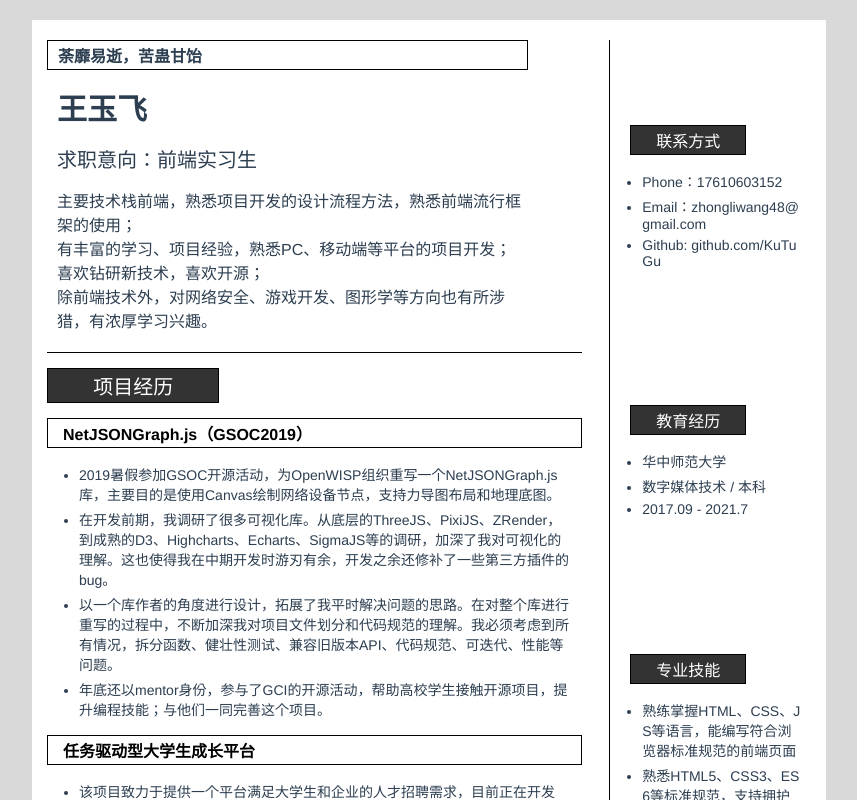
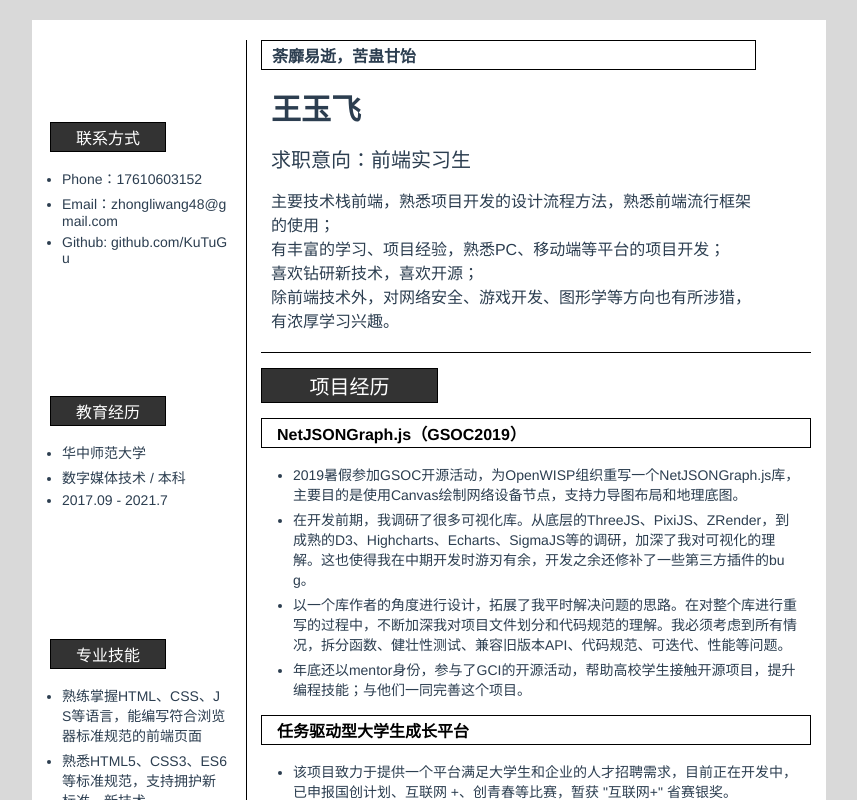
Before and after one commit to KuTuGu/Resume, a Vue app: page / in a window 1280 px wide. Shown: the top 800 px of the page, without its empty margins (211-1068 px from the left). Built offline with nearby package versions, Linux system fonts and the light colour scheme.

Commit message:
fix: layout

```diff
--- a/src/App.vue
+++ b/src/App.vue
@@ -1,16 +1,16 @@
 <template>
   <div id="app">
+    <div class="sideBar">
+      <div v-for="i of Info.sideBar" :key="i">
+        <InfoItem :Info="i" :smallTitle="true"/>
+      </div>
+    </div>
     <div class="mainContent">
       <PersonalInfo :Info="Info.PersonalInfo" />
       <!-- <ProjectExperience :Info="Info.ProjectExperience" /> -->
       <div class="projectExperience">项目经历</div>
       <div v-for="i of Info.ProjectExperience" :key="i">
         <InfoItem :Info="i" :whiteTitle="true" />
-      </div>
-    </div>
-    <div class="sideBar">
-      <div v-for="i of Info.sideBar" :key="i">
-        <InfoItem :Info="i" :smallTitle="true"/>
       </div>
     </div>
   </div>
@@ -61,12 +61,13 @@ p {
 }
 .mainContent, .sideBar{
   display: inline-block;
-  width: 70%;
+  width: 72%;
 }
 .sideBar{
-  width: 23%;
-  padding: 25px 0 25px 25px;
-  border-left: solid 1px black;
+  width: 24%;
+  margin-left: 8px;
+  padding: 25px 8px 25px 0;
+  border-right: solid 1px black;
   display: inline-flex;
   flex-wrap: wrap;
   align-content: space-around;
```
